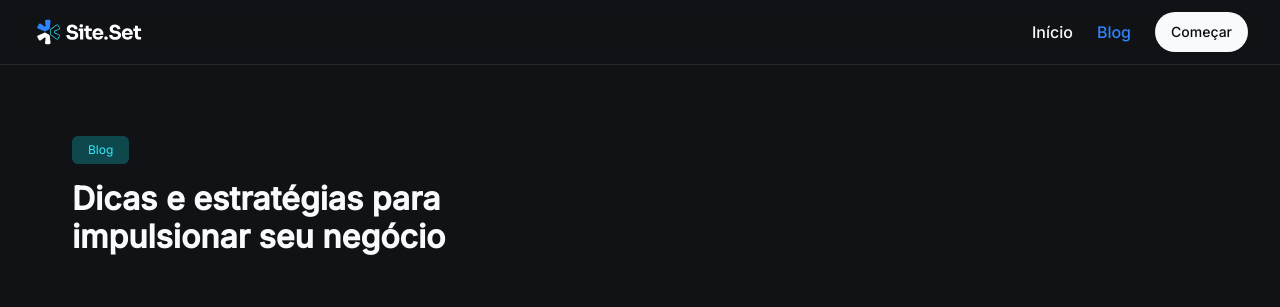
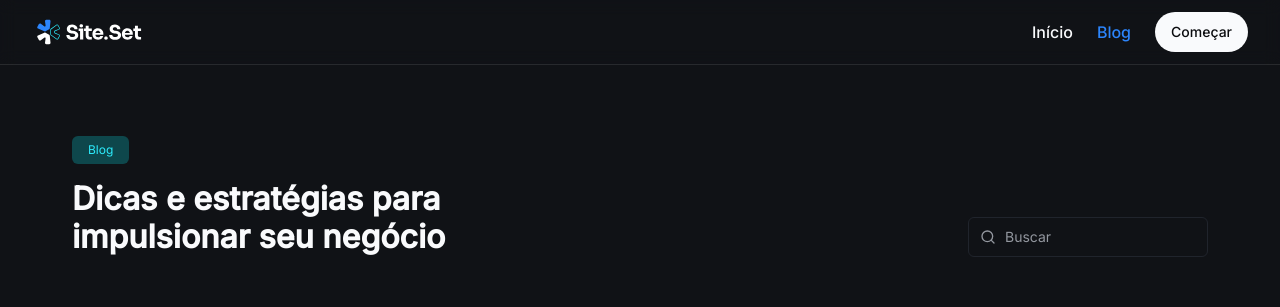
Before and after one commit to beefreguglia/site-blog, a Next.js app: page /blog in a window 1280 px wide. Shown: the top 307 px of the page. Built offline with nearby package versions, Linux system fonts and the light colour scheme; a web font is replaced by a local one.

Commit message:
feature: create search component

```diff
--- /dev/null
+++ b/src/components/search/index.ts
@@ -0,0 +1 @@
+export * from './search'
--- /dev/null
+++ b/src/components/search/search.tsx
@@ -0,0 +1,62 @@
+import { cn } from "@/lib/utils";
+import { CircleX, SearchIcon } from "lucide-react";
+import { useRouter } from "next/router";
+import { useCallback } from "react";
+
+export function Search() {
+  const router = useRouter();
+  const query = router.query.q as string ?? '';
+
+  const handleSearch = useCallback(
+    (event: React.FormEvent) => {
+      event.preventDefault();
+
+      if (query.trim()) {
+        router.push(`/blog?q=${encodeURIComponent(query)}`);
+      }
+    },
+    [query, router]
+  );
+
+  function handleQueryChange(event: React.ChangeEvent<HTMLInputElement>) {
+    const newQuery = event.target.value;
+
+    router.push(`blog?q=${encodeURI(newQuery)}`, undefined, {
+      shallow: true,
+      scroll: false,
+    });
+  }
+
+  function resetSearch() {
+    router.push("blog", undefined, {
+      shallow: true,
+      scroll: false,
+    });
+  }
+
+  return (
+    <form className="relative group w-full md:w-60" onSubmit={handleSearch}>
+      <SearchIcon
+        className={cn(
+          "text-gray-300 absolute left-3 top-1/2 -translate-y-1/2 size-4 transition-colors duration-200 group-focus-within:text-blue-300",
+          query && "text-blue-300"
+        )}
+      />
+
+      <input
+        type="text"
+        placeholder="Buscar"
+        value={query}
+        onChange={(event) => handleQueryChange(event)}
+        className="w-full h-10 md:w-60 bg-transparent border border-gray-400 pl-9 text-gray-100 rounded-md text-body-sm outline-none transition-all duration-200 focus-within:border-blue-300 focus-within:ring-1 focus-within:ring-blue-300 placeholder:text-gray-300 placeholder:text-body-sm"
+      />
+
+      {query && (
+        <CircleX
+          className="text-gray-300 absolute size-4 top-1/2 -translate-y-1/2 right-3 cursor-pointer hover:text-blue-300 transition-colors duration-200"
+          onClick={resetSearch}
+        />
+      )}
+    </form>
+  );
+}
--- a/src/pages/blog/index.tsx
+++ b/src/pages/blog/index.tsx
@@ -1,18 +1,5 @@
+import { BlogList } from "@/templates/blog";
+
 export default function BlogPage() {
-  return (
-    <div className="flex flex-col py-24 flex-grow h-full">
-      <header>
-        <div className="container space-y-6 flex flex-col items-start justify-between md:flex-row md:items-end lg:items-end">
-          <div className="flex flex-col gap-4">
-            <span className="text-body-tag text-cyan-100 w-fit rounded-md text-center md:text-left py-2 px-4 bg-cyan-300">
-              Blog
-            </span>
-            <h1 className="text-balance text-start md:text-left text-heading-lg md:text-heading-xl max-w-2xl text-gray-100">
-              Dicas e estratégias para impulsionar seu negócio
-            </h1>
-          </div>
-        </div>
-      </header>
-    </div>
-  );
+  return <BlogList />;
 }
--- /dev/null
+++ b/src/templates/blog/blog-list.tsx
@@ -0,0 +1,29 @@
+import { Search } from "@/components/search";
+import { useRouter } from "next/router";
+
+export function BlogList() {
+  const router = useRouter();
+
+  const query = (router.query.q as string) ?? "";
+  const pageTitle = query
+    ? `Resultados de busca para ${query}`
+    : "Dicas e estratégias para impulsionar seu negócio";
+
+  return (
+    <div className="flex flex-col py-24 flex-grow h-full">
+      <header>
+        <div className="container space-y-6 flex flex-col items-start justify-between md:flex-row md:items-end lg:items-end">
+          <div className="flex flex-col gap-4">
+            <span className="text-body-tag text-cyan-100 w-fit rounded-md text-center md:text-left py-2 px-4 bg-cyan-300">
+              Blog
+            </span>
+            <h1 className="text-balance text-start md:text-left text-heading-lg md:text-heading-xl max-w-2xl text-gray-100">
+              {pageTitle}
+            </h1>
+          </div>
+          <Search />
+        </div>
+      </header>
+    </div>
+  );
+}
--- /dev/null
+++ b/src/templates/blog/index.ts
@@ -0,0 +1 @@
+export * from './blog-list'
```
